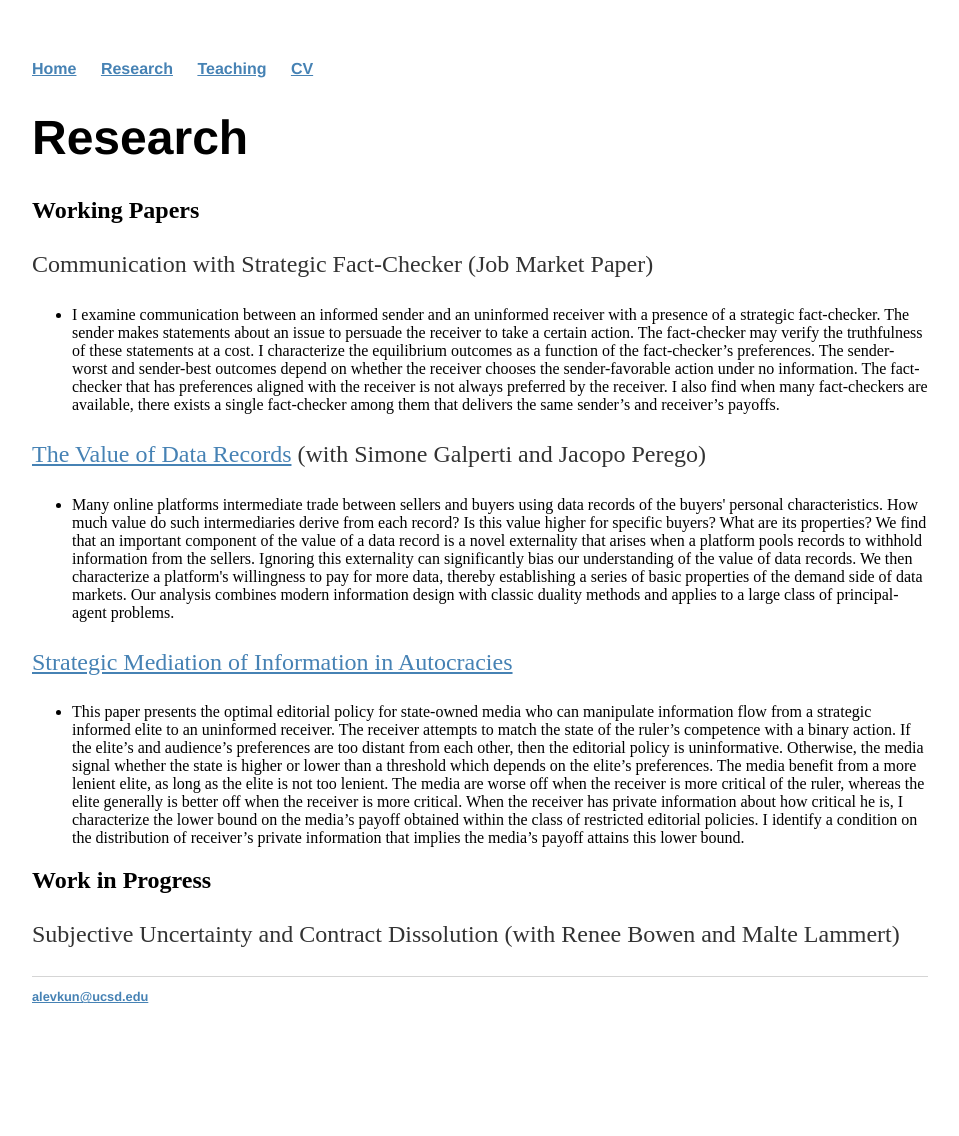
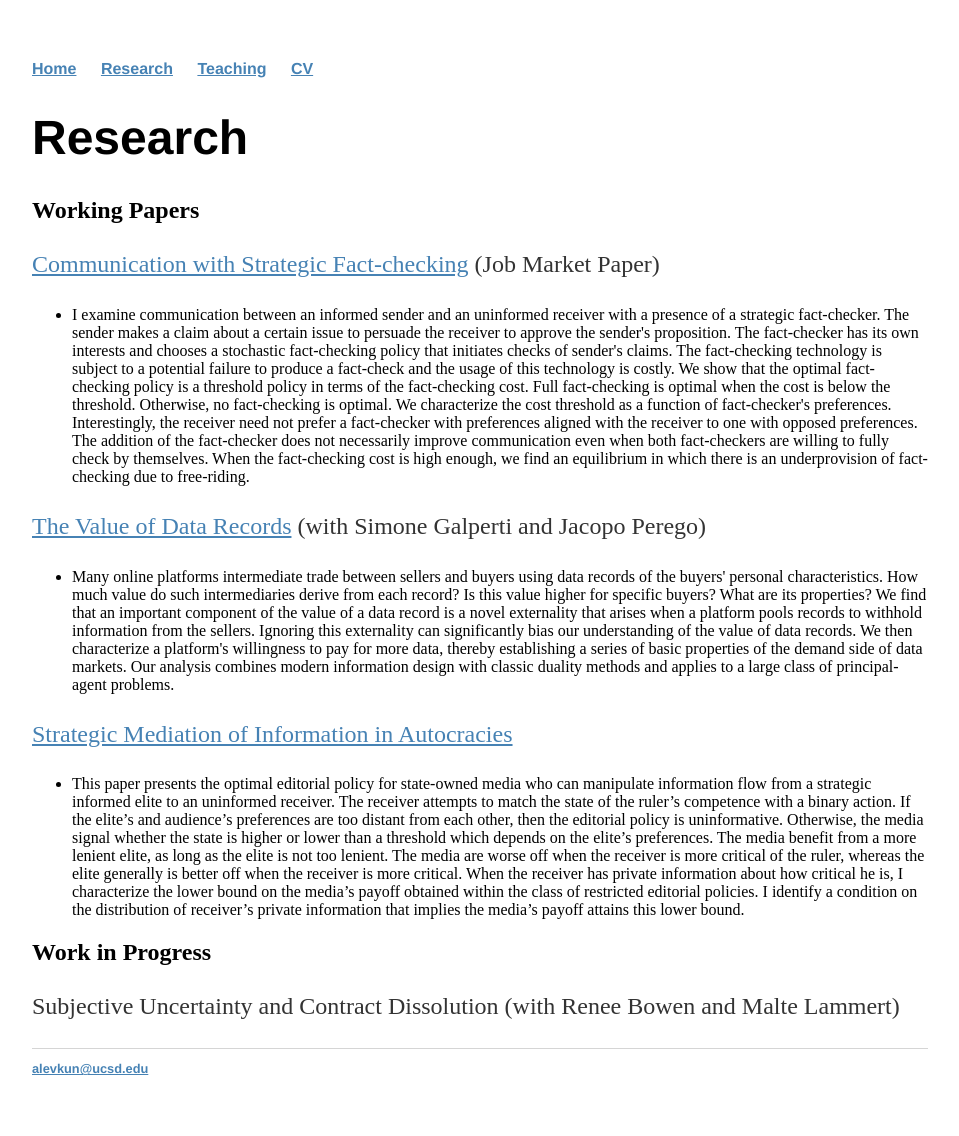
Before and after one commit to alevkun/alevkun.github.io, a Jekyll site: the page built from research/index.html, in a window 1280 px wide. Shown: the whole page, without its empty margins (160-1119 px from the left). Built offline with Jekyll 4.4.1, drawn with Linux system fonts in a browser that asks for light colours; before the commit the page ends 1064 px from its top, so only the background shows below that.

Commit message:
Update index.html

```diff
--- a/research/index.html
+++ b/research/index.html
@@ -4,14 +4,10 @@
 ---
 	<h1>{{ page.title }}</h1>
 <h2> Working Papers </h2>
-<p> Communication with Strategic Fact-Checker (Job Market Paper) </p>
+<p> <a href = https://alevkun.github.io/assets/pdf/fact_checking.pdf>Communication with Strategic Fact-checking</a> (Job Market Paper) </p>
 <ul>
-	<li>I examine communication between an informed sender and an uninformed receiver with a presence of a
-strategic fact-checker. The sender makes statements about an issue to persuade the receiver to take a
-certain action. The fact-checker may verify the truthfulness of these statements at a cost. I characterize
-the equilibrium outcomes as a function of the fact-checker’s preferences. The sender-worst and sender-best outcomes depend on whether the receiver chooses the sender-favorable action under no information.
-The fact-checker that has preferences aligned with the receiver is not always preferred by the receiver. I also find when many fact-checkers are available, there exists a single fact-checker among them that
-delivers the same sender’s and receiver’s payoffs.  </li>
+	<li>I examine communication between an informed sender and an uninformed receiver with a presence of a strategic fact-checker. The sender makes a claim about a certain issue to persuade the receiver to approve the sender's proposition. The fact-checker has its own interests and chooses a stochastic fact-checking policy that initiates checks of sender's claims. The fact-checking technology is subject to a potential failure to produce a fact-check and the usage of this technology is costly. We show that the optimal fact-checking policy is a threshold policy in terms of the fact-checking cost. Full fact-checking is optimal when the cost is below the threshold. Otherwise, no fact-checking is optimal. We characterize the cost threshold as a function of fact-checker's preferences.
+Interestingly, the receiver need not prefer a fact-checker with preferences aligned with the receiver to one with opposed preferences. The addition of the fact-checker does not necessarily improve communication even when both fact-checkers are willing to fully check by themselves. When the fact-checking cost is high enough, we find an equilibrium in which there is an underprovision of fact-checking due to free-riding.   </li>
 </ul>
 <p> <a href="https://alevkun.github.io/assets/pdf/glp.pdf">The Value of Data Records</a> (with Simone Galperti and Jacopo Perego) </p>
 <ul>
```
